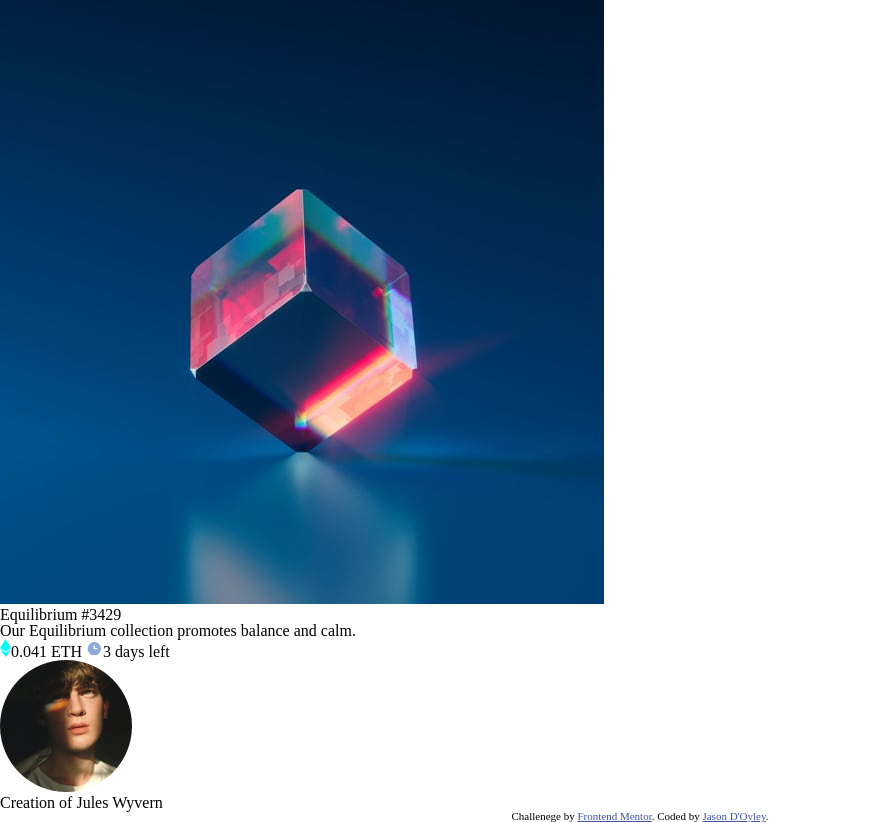
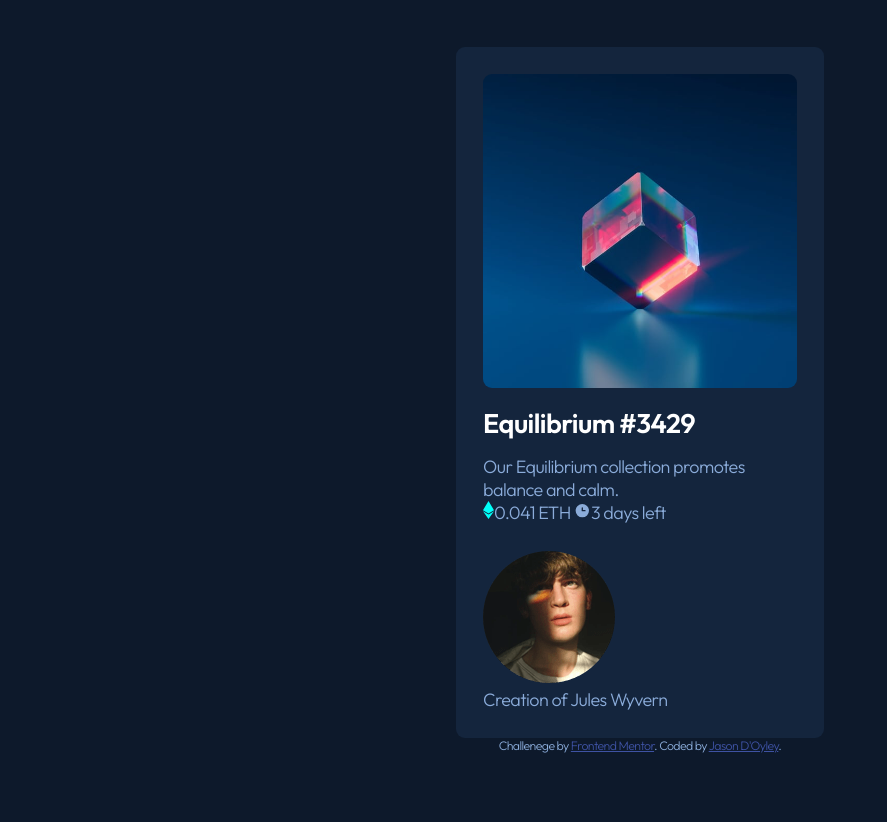
Before and after one commit to jdfdoyley/nft-preview-card-component, a website built with Parcel: page src/index.html in a window 1280 px wide. Shown: the whole page, without its empty margins (0-887 px from the left). After the commit the page ends 800 px from the top, so only its background shows below. Built offline with nearby package versions, Linux system fonts and the light colour scheme.

Commit message:
Add style for card image and heading

```diff
--- a/src/index.html
+++ b/src/index.html
@@ -12,10 +12,16 @@
   <title>Frontend Mentor | NFT preview card component</title>
 </head>
 <body>
+  <div class="card-container"></div>
     <main class="card">
+
       <header class="card__header">
         <img src="/src/img/image-equilibrium.jpg" alt="The equilibrium image">
+        <div class="img-overlay">
+          <img src="/src/img/icon-view.svg" alt="A view icon">
+        </div>
       </header>
+
       <div class="card__content">
         <h1 class="content-heading">Equilibrium #3429</h1>
         <p class="content-body">Our Equilibrium collection promotes balance and calm.</p>
@@ -24,13 +30,17 @@
           <span class="clock"><img class="clock-icon" src="/src/img/icon-clock.svg">3 days left</span>
         </div>
       </div>
+
       <footer class="card__footer">
         <div class="footer-content">
           <img class="footer-avatar" src="/src/img/image-avatar.png" alt="The author's avatar image">
           <p class="footer-text">Creation of <span class="footer-text--cta">Jules Wyvern</span></p>
         </div>
       </footer>
+
     </main>
+
+  </div>
 
   <div class="attribution">
     Challenege by <a href="https://www.frontendmentor.io?ref=challenge" target="_blank">Frontend Mentor</a>. Coded by <a href="#">Jason D'Oyley</a>.
--- a/src/scss/_attribution.scss
+++ b/src/scss/_attribution.scss
@@ -1,8 +1,10 @@
+@use './variables';
+
 .attribution {
-  font-size: 11px;
+  font-size: 0.6875em;
   text-align: center;
 
   a {
-    color: hsl(228, 45%, 44%);
+    color: variables.$links;
   }
 }
--- /dev/null
+++ b/src/scss/_base.scss
@@ -0,0 +1,24 @@
+@use './variables';
+@use 'sass:math';
+
+* {
+  box-sizing: border-box;
+}
+
+html {
+  font-size: 16px;
+}
+
+body {
+  background: variables.$main-bg;
+  color: variables.$soft-blue;
+  font: 1.125em variables.$font-stack;
+  font-weight: variables.$light;
+  letter-spacing: -.032em;
+  height: 100vh;
+
+  display: flex;
+  flex-direction: column;
+  justify-content: center;
+  align-items: center;
+}
--- a/src/scss/_variables.scss
+++ b/src/scss/_variables.scss
@@ -1,5 +1,6 @@
 // COLORS
 $soft-blue: hsl(215, 51%, 70%);
+$links: hsl(228, 45%, 44%);
 $cyan: hsl(178, 100%, 50%);
 $main-bg: hsl(217, 54%, 11%);
 $card-bg: hsl(216, 50%, 16%);
--- a/src/scss/app.scss
+++ b/src/scss/app.scss
@@ -1,3 +1,67 @@
 @use './reset';
 @use './variables';
+@use './base';
 @use './attribution';
+
+.card {
+  background-color: variables.$card-bg;
+  border-radius: .5em;
+  padding: 1.5em;
+  width: 20.4375em;
+
+  &__header img {
+    border-radius: .5em;
+    display: block;
+    height: auto;
+    width: 100%;
+  }
+
+  &__header {
+    margin-bottom: 1em;
+    position: relative;
+  }
+
+  .img-overlay {
+    background-color: rgba(variables.$cyan, 0.6);
+    border-radius: .5em;
+    cursor: pointer;
+    position: absolute;
+    top: 0;
+    left: 0;
+    height: 100%;
+    width: 100%;
+    opacity: 0;
+    transition: opacity ease-in-out .3s;
+
+    display: flex;
+    justify-content: center;
+    align-items: center;
+
+    img {
+      width: 3em;
+      height: 3em;
+    }
+  }
+
+  .img-overlay:hover {
+    opacity: 1;
+  }
+}
+
+.card__content {
+  margin-bottom: 1.5em;
+
+  .content-heading {
+    color: variables.$white;
+    cursor: pointer;
+    font-size: 1.5em;
+    font-weight: variables.$semi-bold;
+    line-height: 1.33;
+    margin-bottom: .5em;
+    transition: color ease-in-out .3s;
+  }
+
+  .content-heading:hover {
+    color: variables.$cyan;
+  }
+}
```
Lines whose indentation alone changed are shown as unchanged.
